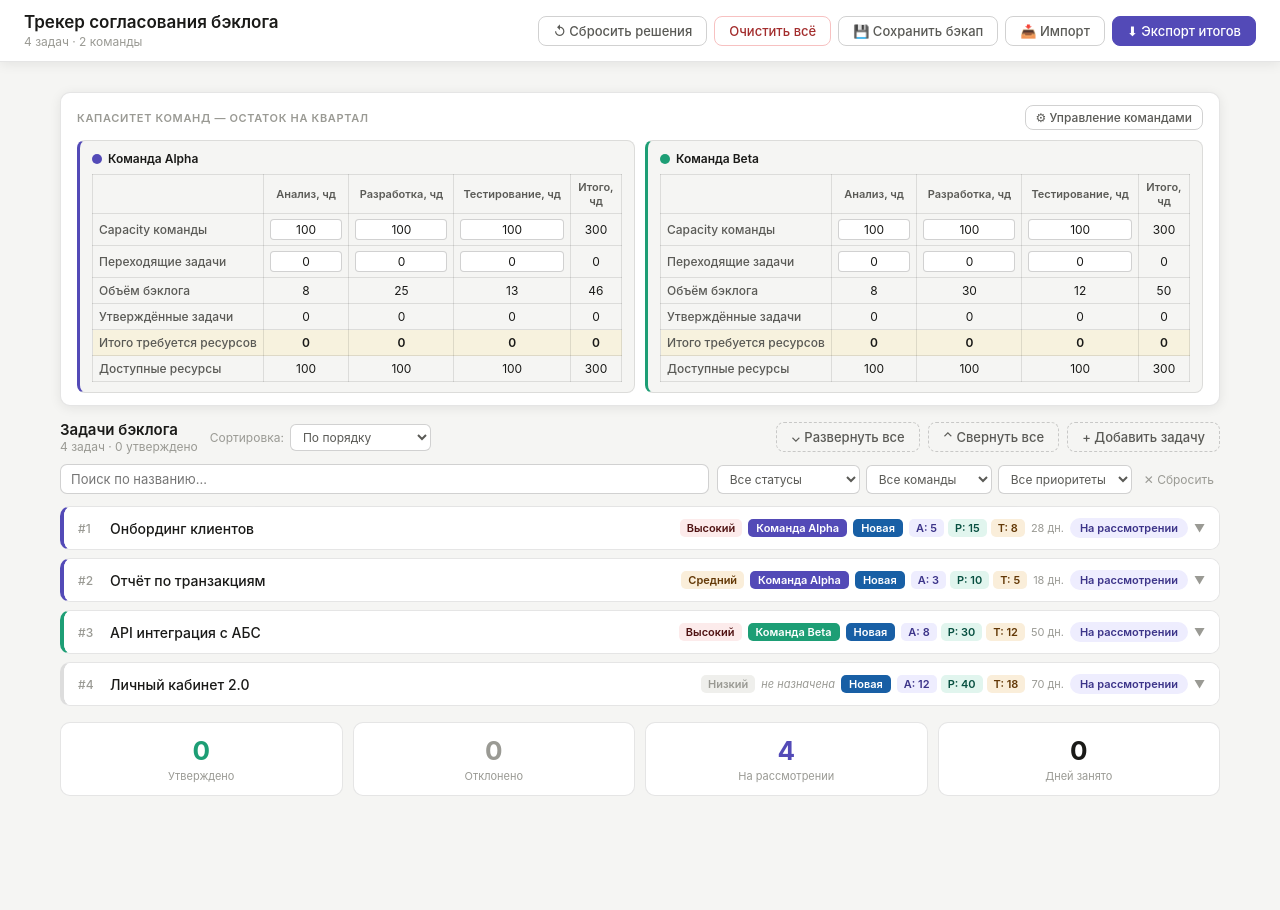
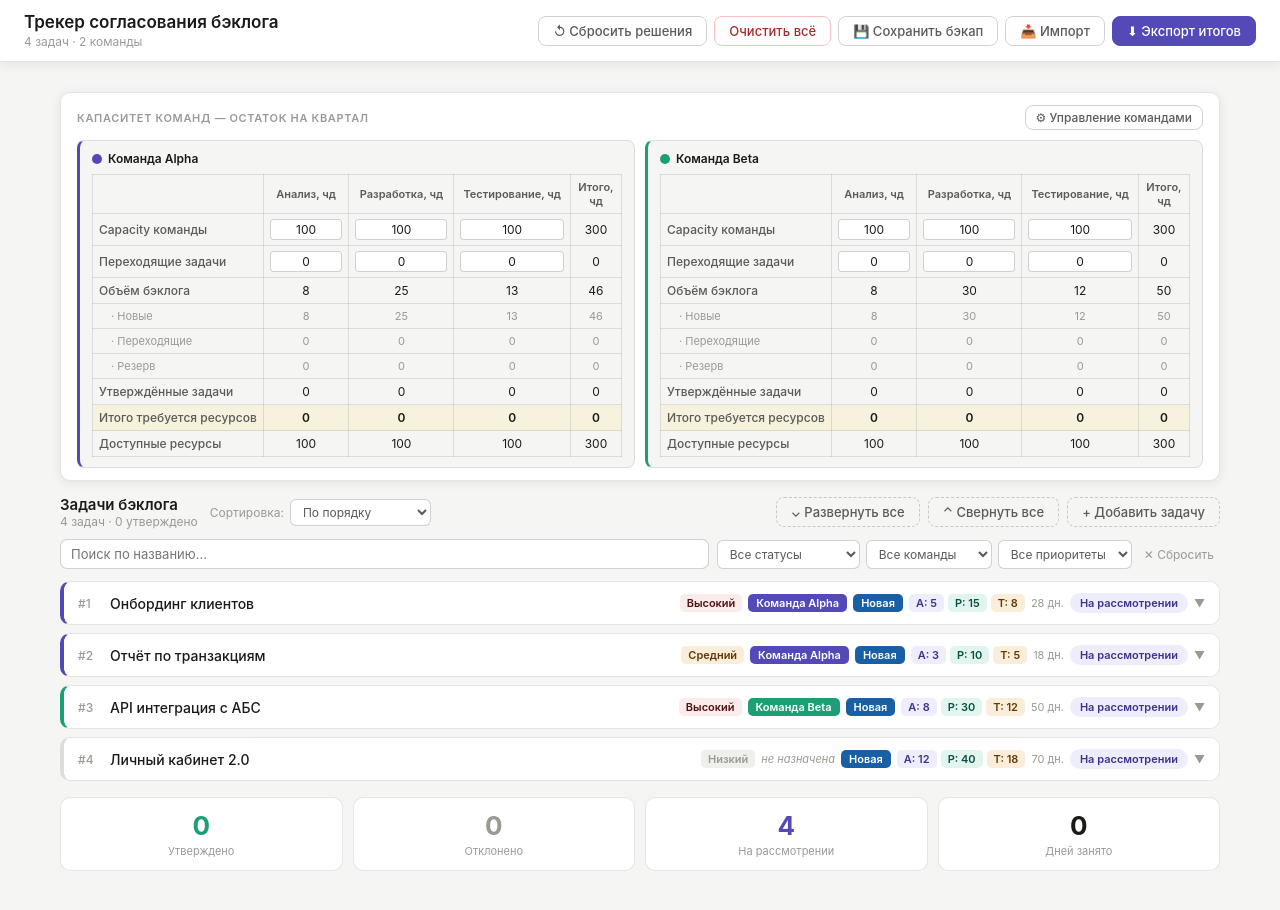
Before and after one commit to gastings123-star/backlog_tracker, a plain HTML site: page index.html in a window 1280 px wide. Before the commit the page ends 856 px from the top, so only its background shows below. Drawn offline with Linux system fonts and the light colour scheme.

Commit message:
feat(capacity): разбивка «Объёма бэклога» по типу — Новые/Переходящие/Резерв
Co-Authored-By: Claude Opus 4.7 <noreply@anthropic.com>

```diff
--- a/index.html
+++ b/index.html
@@ -203,6 +203,8 @@
   .cap-table th { background: var(--bg2); font-weight: 600; color: var(--text2); font-size: 11px; }
   .cap-table td:first-child, .cap-table th:first-child { text-align: left; color: var(--text2); font-weight: 500; white-space: nowrap; }
   .cap-table tr.total-req { background: rgba(255, 224, 130, 0.18); font-weight: 600; }
+  .cap-table tr.sub td { color: var(--text3); font-size: 11px; font-weight: 400; background: var(--bg2); }
+  .cap-table tr.sub td:first-child { padding-left: 18px; }
   .cap-table td.over { color: var(--red); }
   .cap-table input { width: 100%; box-sizing: border-box; padding: 2px 4px; border: 1px solid var(--border2); border-radius: 4px; font-size: 12px; font-family: inherit; background: var(--bg); color: var(--text); text-align: center; min-width: 0; }
   .cap-table input:focus { outline: none; border-color: var(--purple); }
@@ -612,6 +614,12 @@ function totalNewByTeam(teamId) {
        .forEach(t => { s.ana += +t.ana||0; s.dev += +t.dev||0; s.tst += +t.tst||0; });
   return s;
 }
+function backlogByType(teamId, type) {
+  const s = { ana:0, dev:0, tst:0 };
+  tasks.filter(t => t.teamId === teamId && (t.taskType || 'new') === type)
+       .forEach(t => { s.ana += +t.ana||0; s.dev += +t.dev||0; s.tst += +t.tst||0; });
+  return s;
+}
 function carryByTeam(team) {
   return { ana: +team.carryAna||0, dev: +team.carryDev||0, tst: +team.carryTst||0 };
 }
@@ -711,6 +719,11 @@ function renderCap() {
     const carry = carryByTeam(team);
     const news  = totalNewByTeam(team.id);
     const appr  = spentByTeam(team.id);
+    const byType = {
+      new: backlogByType(team.id, 'new'),
+      carry: backlogByType(team.id, 'carry'),
+      reserve: backlogByType(team.id, 'reserve'),
+    };
     const req   = { ana: carry.ana + appr.ana, dev: carry.dev + appr.dev, tst: carry.tst + appr.tst };
     const avail = { ana: cap.ana - carry.ana - appr.ana, dev: cap.dev - carry.dev - appr.dev, tst: cap.tst - carry.tst - appr.tst };
     const sum = o => o.ana + o.dev + o.tst;
@@ -743,6 +756,18 @@ function renderCap() {
           <tr>
             <td>Объём бэклога</td>
             <td>${news.ana}</td><td>${news.dev}</td><td>${news.tst}</td><td>${sum(news)}</td>
+          </tr>
+          <tr class="sub">
+            <td>· Новые</td>
+            <td>${byType.new.ana}</td><td>${byType.new.dev}</td><td>${byType.new.tst}</td><td>${sum(byType.new)}</td>
+          </tr>
+          <tr class="sub">
+            <td>· Переходящие</td>
+            <td>${byType.carry.ana}</td><td>${byType.carry.dev}</td><td>${byType.carry.tst}</td><td>${sum(byType.carry)}</td>
+          </tr>
+          <tr class="sub">
+            <td>· Резерв</td>
+            <td>${byType.reserve.ana}</td><td>${byType.reserve.dev}</td><td>${byType.reserve.tst}</td><td>${sum(byType.reserve)}</td>
           </tr>
           <tr>
             <td>Утверждённые задачи</td>
```
